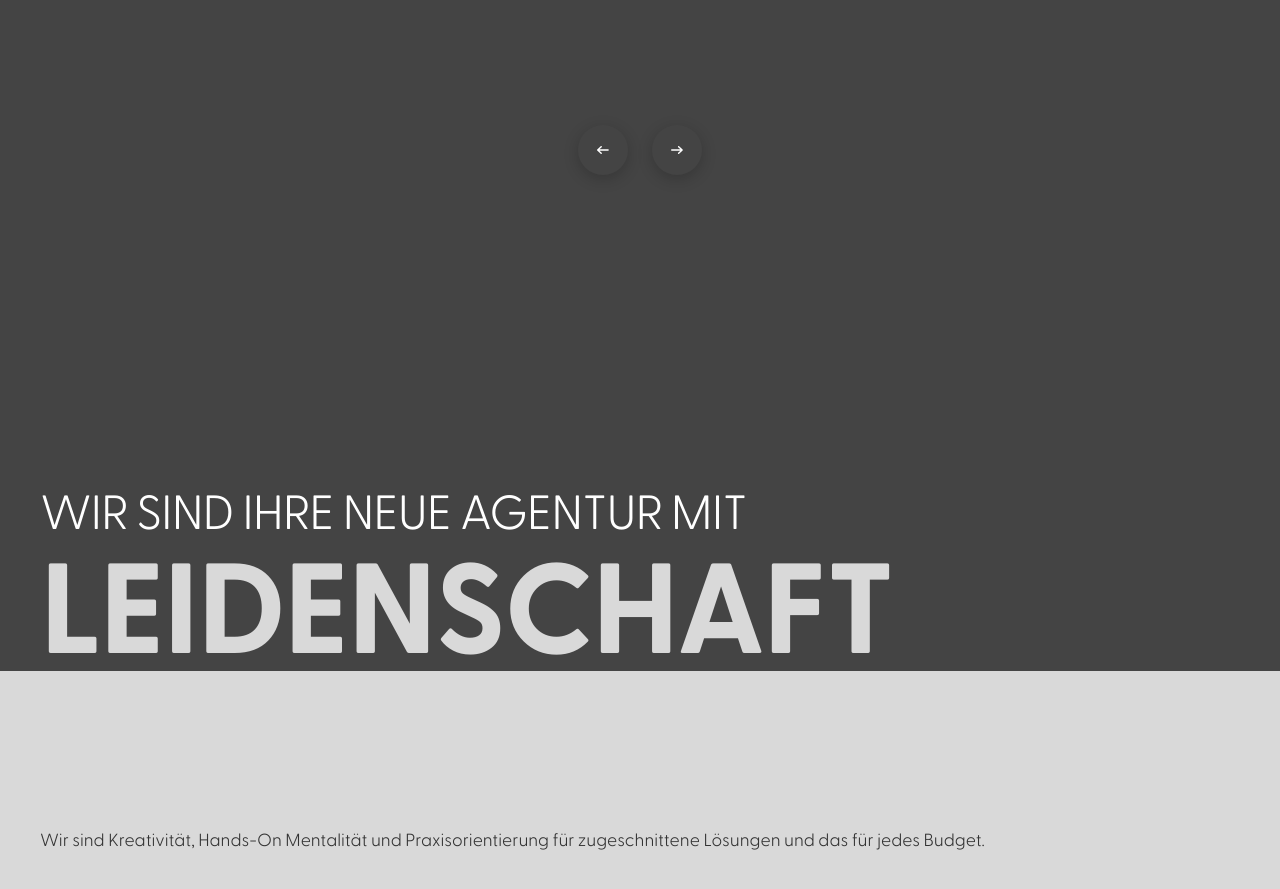
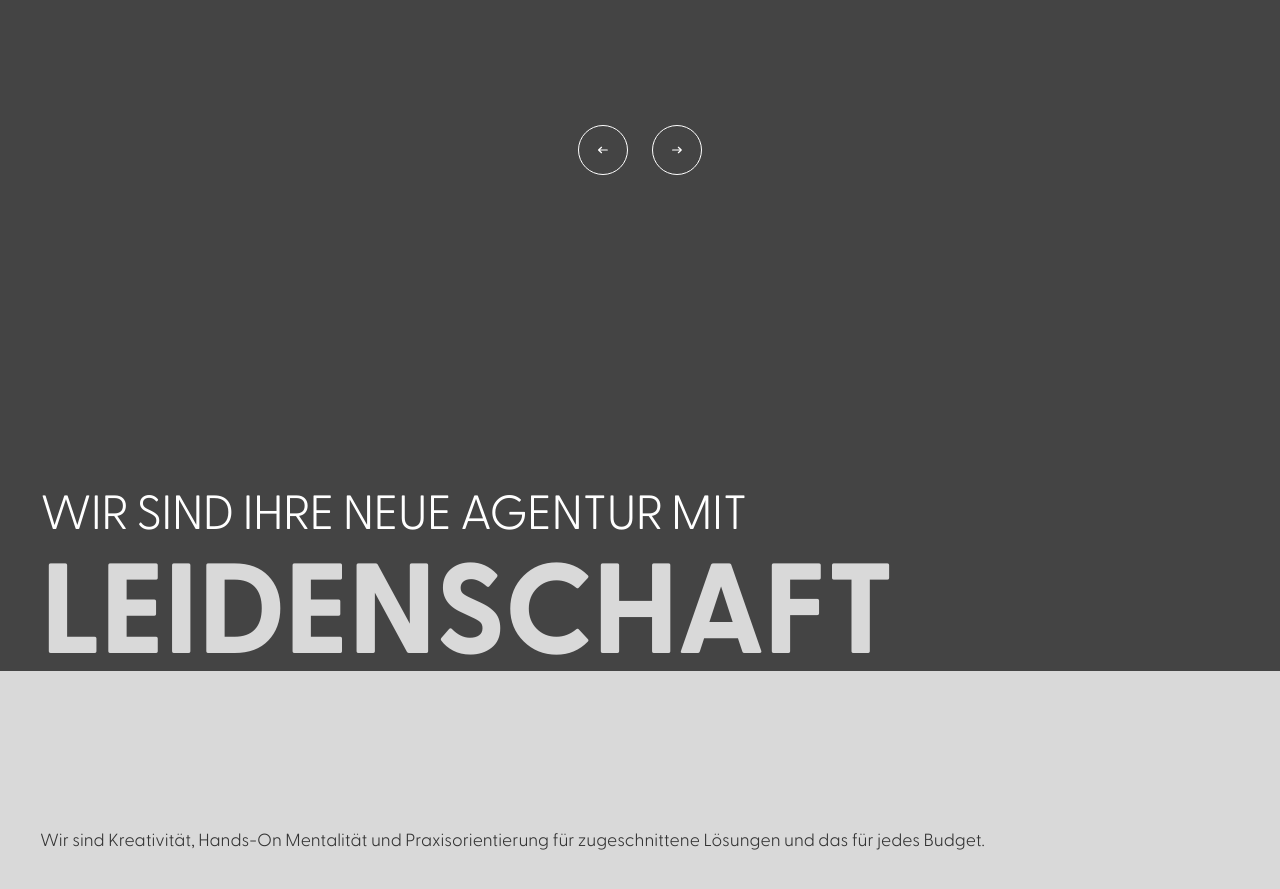
Before and after one commit to felixseeger/tz25, a Vue app: page / in a window 1280 px wide. Shown: the part 2380-3269 px from the top of the page. Built offline with nearby package versions, Linux system fonts and the light colour scheme; a web font is replaced by a local one.

Commit message:
Update carousel controls to white arrows with no background and white 1px border

```diff
--- a/src/components/base/HorizontalNavigation.vue
+++ b/src/components/base/HorizontalNavigation.vue
@@ -34,7 +34,6 @@ export default {
 
   &__prev,
   &__next {
-
     width: 50px;
     height: 50px;
     border-radius: 50%;
@@ -43,12 +42,12 @@ export default {
     justify-content: center;
     cursor: pointer;
     transition: all 0.3s ease;
-    box-shadow: 0 4px 15px rgba(0, 0, 0, 0.2);
+    background-color: transparent;
+    border: 1px solid white;
 
     &:hover {
-      background-color: rgba(255, 255, 255, 0.5);
       transform: translateY(-2px);
-      box-shadow: 0 6px 20px rgba(0, 0, 0, 0.25);
+      border-color: rgba(255, 255, 255, 0.8);
     }
 
     &:active {
@@ -68,11 +67,10 @@ export default {
     .horizontal-nav__prev,
     .horizontal-nav__next {
       background: transparent;
-      border: 1px solid rgba(#333, 0.5);
-      box-shadow: 0 2px 10px rgba(0, 0, 0, 0.1);
+      border: 1px solid rgba(#333, 0.8);
 
       &:hover {
-        background-color: rgba(#333, 0.05);
+        border-color: rgba(#333, 1);
       }
     }
 
```
